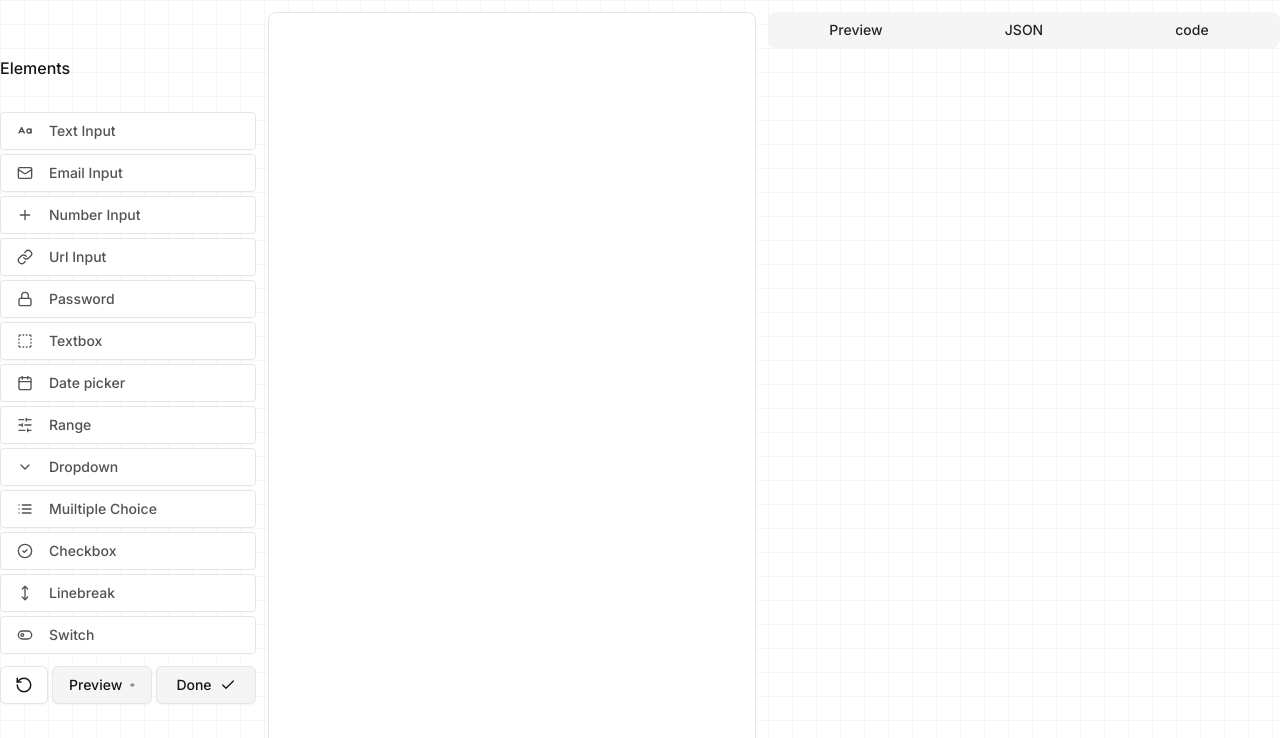
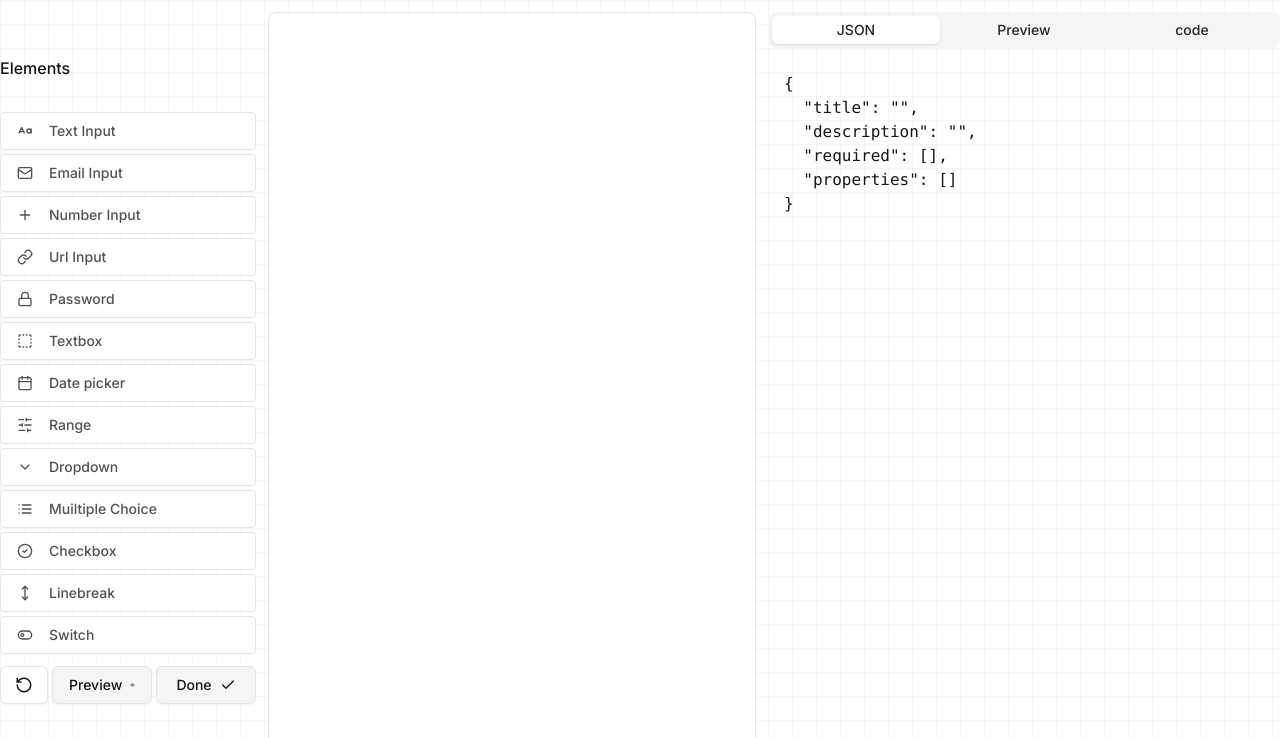
Before and after one commit to Jeff-Maina/form-builder, a Next.js app: page / in a window 1280 px wide. Shown: the top 738 px of the page. Built offline with nearby package versions, Linux system fonts and the light colour scheme.

Commit message:
fix: UI changes

```diff
--- a/src/app/_components/preview-box/json-preview.tsx
+++ b/src/app/_components/preview-box/json-preview.tsx
@@ -7,7 +7,7 @@ type TJsonPreview = {
 
 const JSONPreview = ({ formData }: { formData: TFormData }) => {
   return (
-    <ScrollArea className="max-h-[90vh] flex flex-col overflow-x-auto">
+    <ScrollArea className="max-h-[90vh] flex flex-col p-4 overflow-x-auto">
       <pre className="whitespace-pre-wrap font-mono ">
         {JSON.stringify(formData, null, 2)}
       </pre>
--- a/src/app/_components/preview-box/preview-box.tsx
+++ b/src/app/_components/preview-box/preview-box.tsx
@@ -8,19 +8,19 @@ type TPreviewProps = {
 const Previewbox = ({ formData }: TPreviewProps) => {
   return (
     <div className="h-full w-full">
-      <Tabs defaultValue="account" className="w-full">
+      <Tabs defaultValue="json" className="w-full">
         <TabsList className="w- grid grid-cols-3">
+          <TabsTrigger
+            className="data-[state=active]:bg-white hover:bg-neutral-100 transition-all !text-neutral-800"
+            value="json"
+          >
+            JSON
+          </TabsTrigger>
           <TabsTrigger
             className="data-[state=active]:bg-white hover:bg-neutral-100 transition-all !text-neutral-800"
             value="preview"
           >
             Preview
-          </TabsTrigger>
-          <TabsTrigger
-            className="data-[state=active]:bg-white hover:bg-neutral-100 transition-all !text-neutral-800"
-            value="json"
-          >
-            JSON
           </TabsTrigger>
           <TabsTrigger
             className="data-[state=active]:bg-white hover:bg-neutral-100 transition-all !text-neutral-800"
```
